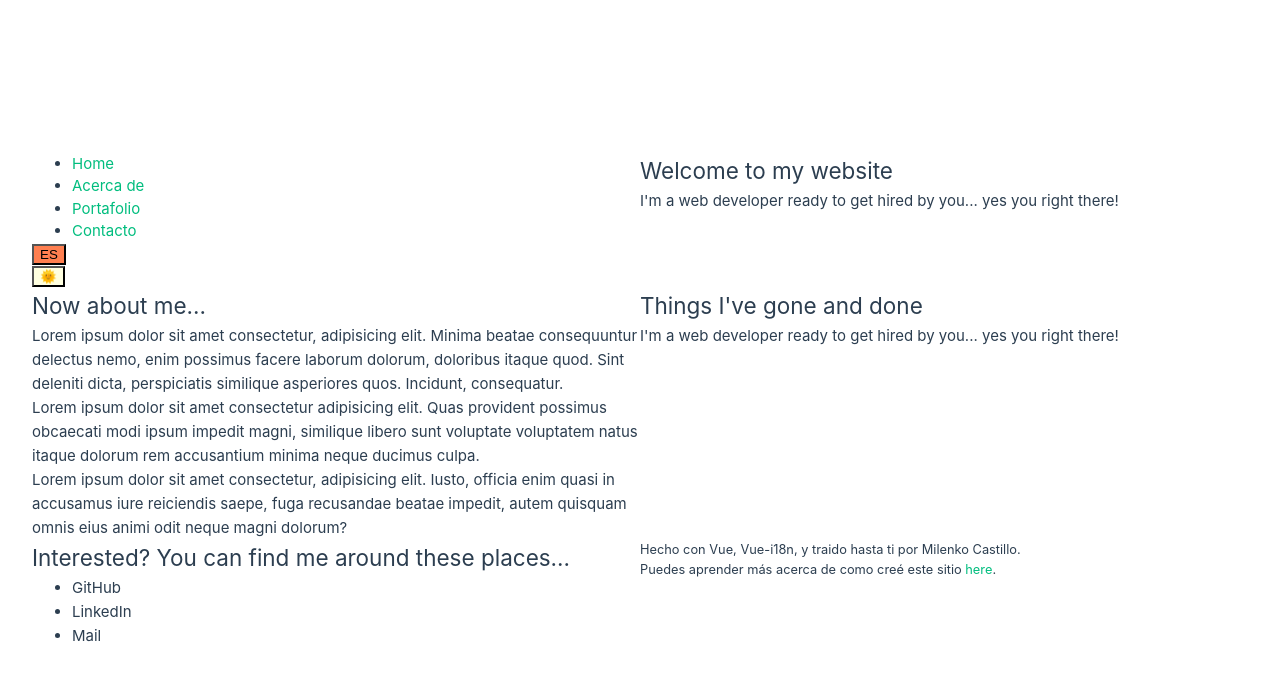
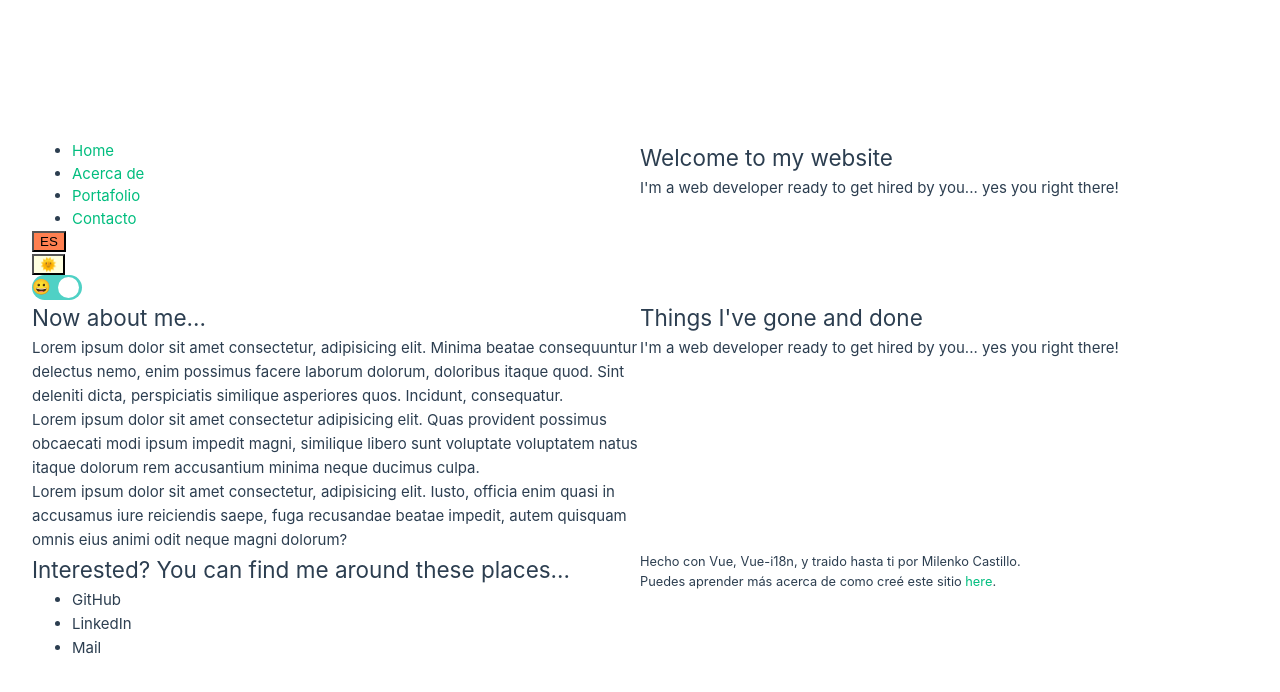
Before and after one commit to stixbunny/portfolio, a Vue app: page / in a window 1280 px wide. Shown: the top 692 px of the page. Built offline with nearby package versions, Linux system fonts and the light colour scheme.

Commit message:
modeswitch testing

```diff
--- /dev/null
+++ b/src/components/ModeSwitch.vue
@@ -0,0 +1,92 @@
+<script setup>
+import { computed, ref } from 'vue';
+const props = defineProps({
+  onText: {
+    type: String,
+    default: '😀',
+  },
+  offText: {
+    type: String,
+    default: '☹️',
+  },
+  defaultState: {
+    type: Boolean,
+    default: true,
+  },
+});
+
+const state = ref(props.defaultState);
+
+const switchText = computed(() => {
+  return state.value ? props.onText : props.offText;
+});
+
+const emits = defineEmits(['clicked']);
+
+function switchValue() {
+  state.value = !state.value;
+  emits('clicked');
+}
+
+</script>
+
+<template>
+  <label class="container">
+    <input type="checkbox" class="input" @change="switchValue" :checked="state" />
+    <span class="switch"><span>{{ switchText }}</span></span>
+  </label>
+</template>
+
+<style scoped>
+.container {
+  cursor: pointer;
+  display: flex;
+  align-items: center;
+}
+.input {
+  position: absolute;
+  width: 1px;
+  height: 1px;
+  padding: 0;
+  margin: -1px;
+  overflow: hidden;
+  clip: rect(0, 0, 0, 0);
+  white-space: nowrap;
+  border-width: 0;
+}
+.switch {
+  --switch-container-width: 50px;
+  --switch-size: calc(var(--switch-container-width) / 2);
+  display: flex;
+  align-items: center;
+  position: relative;
+  height: var(--switch-size);
+  flex-basis: var(--switch-container-width);
+  /* Make the container element rounded */
+  border-radius: var(--switch-size);
+  background-color: #e2e8f0;
+  transition: background-color 0.25s ease-in-out;
+}
+.switch::before {
+  content: '';
+  position: absolute;
+  /* Move a little bit the inner circle to the right */
+  left: 1px;
+  height: calc(var(--switch-size) - 4px);
+  width: calc(var(--switch-size) - 4px);
+  /* Make the inner circle fully rounded */
+  border-radius: 9999px;
+  background-color: white;
+  transition: transform 0.375s ease-in-out;
+}
+.input:checked + .switch {
+  /* Teal background */
+  background-color: #4fd1c5;
+}
+
+.input:checked + .switch::before {
+  border-color: #4fd1c5;
+  /* Move the inner circle to the right */
+  transform: translateX(calc(var(--switch-container-width) - var(--switch-size)));
+}
+</style>
--- a/src/components/TheNav.vue
+++ b/src/components/TheNav.vue
@@ -2,6 +2,7 @@
 import { useI18n } from 'vue-i18n';
 import LanguageSwitch from './LanguageSwitch.vue';
 import NightModeSwitch from './NightModeSwitch.vue';
+import ModeSwitch from './ModeSwitch.vue';
 
 const { t } = useI18n();
 </script>
@@ -27,6 +28,7 @@ const { t } = useI18n();
     <div>
       <LanguageSwitch />
       <NightModeSwitch />
+      <ModeSwitch />
     </div>
   </nav>
 </template>
```
Also changed, not shown: src/components/Switch.vue (deleted, +0 -13 lines).
